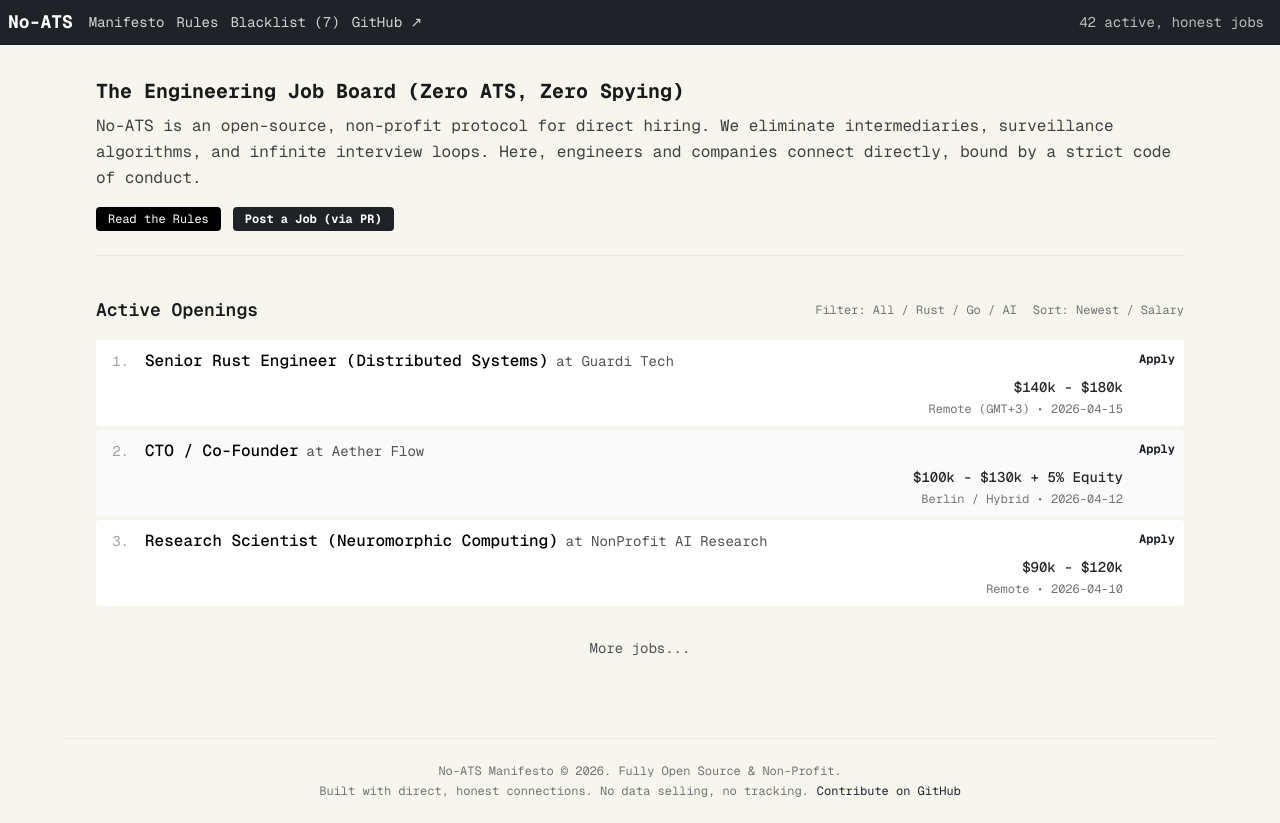
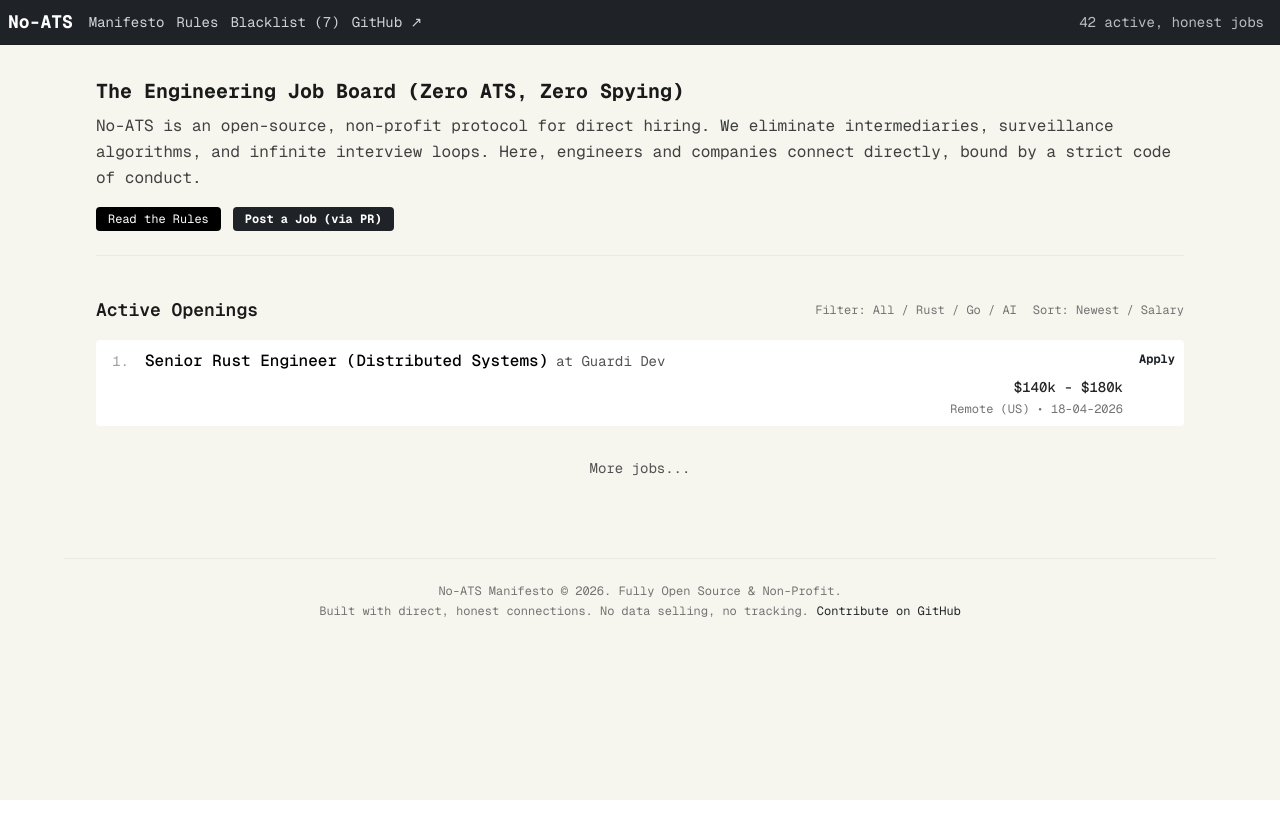
Before and after one commit to guardi-dev/no-ats, a Next.js app: page / in a window 1280 px wide. After the commit the page ends 800 px from the top, so only its background shows below. Built offline with nearby package versions, Linux system fonts and the light colour scheme.

Commit message:
parse md files to list of jobs

```diff
--- a/app/page.tsx
+++ b/app/page.tsx
@@ -1,40 +1,10 @@
 import Link from 'next/link';
-
-// Эмуляция данных. В реальности это будет загружаться из MD/JSON файлов при сборке (getStaticProps/ISR)
-const featuredJobs = [
-  {
-    id: '1',
-    company: 'Guardi Tech',
-    role: 'Senior Rust Engineer (Distributed Systems)',
-    salary: '$140k - $180k',
-    location: 'Remote (GMT+3)',
-    added: '2026-04-15',
-    slug: 'guardi-tech-senior-rust',
-  },
-  {
-    id: '2',
-    company: 'Aether Flow',
-    role: 'CTO / Co-Founder',
-    salary: '$100k - $130k + 5% Equity',
-    location: 'Berlin / Hybrid',
-    added: '2026-04-12',
-    slug: 'aether-flow-cto',
-  },
-  {
-    id: '3',
-    company: 'NonProfit AI Research',
-    role: 'Research Scientist (Neuromorphic Computing)',
-    salary: '$90k - $120k',
-    location: 'Remote',
-    added: '2026-04-10',
-    slug: 'nonprofit-ai-researcher',
-  },
-];
-
-const totalJobs = 42;
-const bannedCompaniesCount = 7;
+import { getJobListMeta } from './utils/getJobs';
 
 export default function NoATSPage() {
+
+  const jobs = getJobListMeta();
+
   return (
     <>
       {/* Intro */}
@@ -61,7 +31,7 @@ export default function NoATSPage() {
         </div>
 
         <div className="space-y-1">
-          {featuredJobs.map((job, index) => (
+          {jobs.map((job, index) => (
             <div
               key={job.id}
               className={`flex items-start gap-4 p-2 rounded-sm ${index % 2 === 0 ? 'bg-white' : 'bg-neutral-50'} hover:bg-brand/5 border border-transparent hover:border-brand/10`}
@@ -72,8 +42,8 @@ export default function NoATSPage() {
               {/* Main Info */}
               <div className="flex-grow grid grid-cols-1 md:grid-cols-[1fr,auto,auto] gap-x-6 gap-y-1 items-baseline">
                 <div>
-                  <Link href={`/jobs/${job.slug}`} className="font-medium text-[#000000] hover:underline decoration-brand">
-                    {job.role}
+                  <Link href={`/jobs/${job.id}`} className="font-medium text-[#000000] hover:underline decoration-brand">
+                    {job.position}
                   </Link>
                   <span className="text-neutral-600 text-sm ml-2">at {job.company}</span>
                 </div>
@@ -84,7 +54,7 @@ export default function NoATSPage() {
                 </div>
 
                 <div className="text-xs text-neutral-500 md:text-right whitespace-nowrap">
-                  {job.location} • {job.added}
+                  {job.location} • {job.date}
                 </div>
               </div>
 
--- /dev/null
+++ b/app/utils/getJobs.ts
@@ -0,0 +1,51 @@
+import 'server-only'
+import { readdirSync, readFileSync } from 'fs';
+import { join } from 'path';
+
+export type Job = {
+  id: string,
+  position: string,
+  company: string,
+  salary: string,
+  location: string,
+  description: string,
+  date: string;
+}
+
+const jobPath = "jobs";
+
+export function getJobList (): Job[] {
+    let jobFiles = readdirSync(jobPath);
+    let jobList: Job[] = [];
+    for (const f of jobFiles) {
+        const md = readFileSync(join(jobPath, f)).toString();
+        const id = f.slice(0, -3);
+        const [ meta, description ] = md.split("===DESCRIPTION===");
+        const [ position, company, salary, location, date ] = meta.split("\n");
+        const job: Job = {
+            id,
+            position,
+            company,
+            salary,
+            location,
+            date,
+            description
+        }
+        jobList.push(job);
+    }
+
+    jobList.sort((a,b) => {
+        return new Date(a.date).valueOf() - new Date(b.date).valueOf()
+    })
+
+    return jobList;
+}
+
+export function getJobListMeta (): Omit<Job, "description">[] {
+    return getJobList().map(i => {
+        return {
+            ...i,
+            description: null
+        }
+    })
+}
--- a/jobs/guardidev-senior-rust-engineer-example.md
+++ b/jobs/guardidev-senior-rust-engineer-example.md
@@ -1,7 +1,9 @@
-Senior Rust Engineer (Distributed Systems) at Guardi Tech
+Senior Rust Engineer (Distributed Systems)
+Guardi Dev
 $140k - $180k
 Remote (US)
 18-04-2026
 
+===DESCRIPTION===
 Your descriptions about vacancy should be placed here
 Apply godofluck89@gmail.com
```
